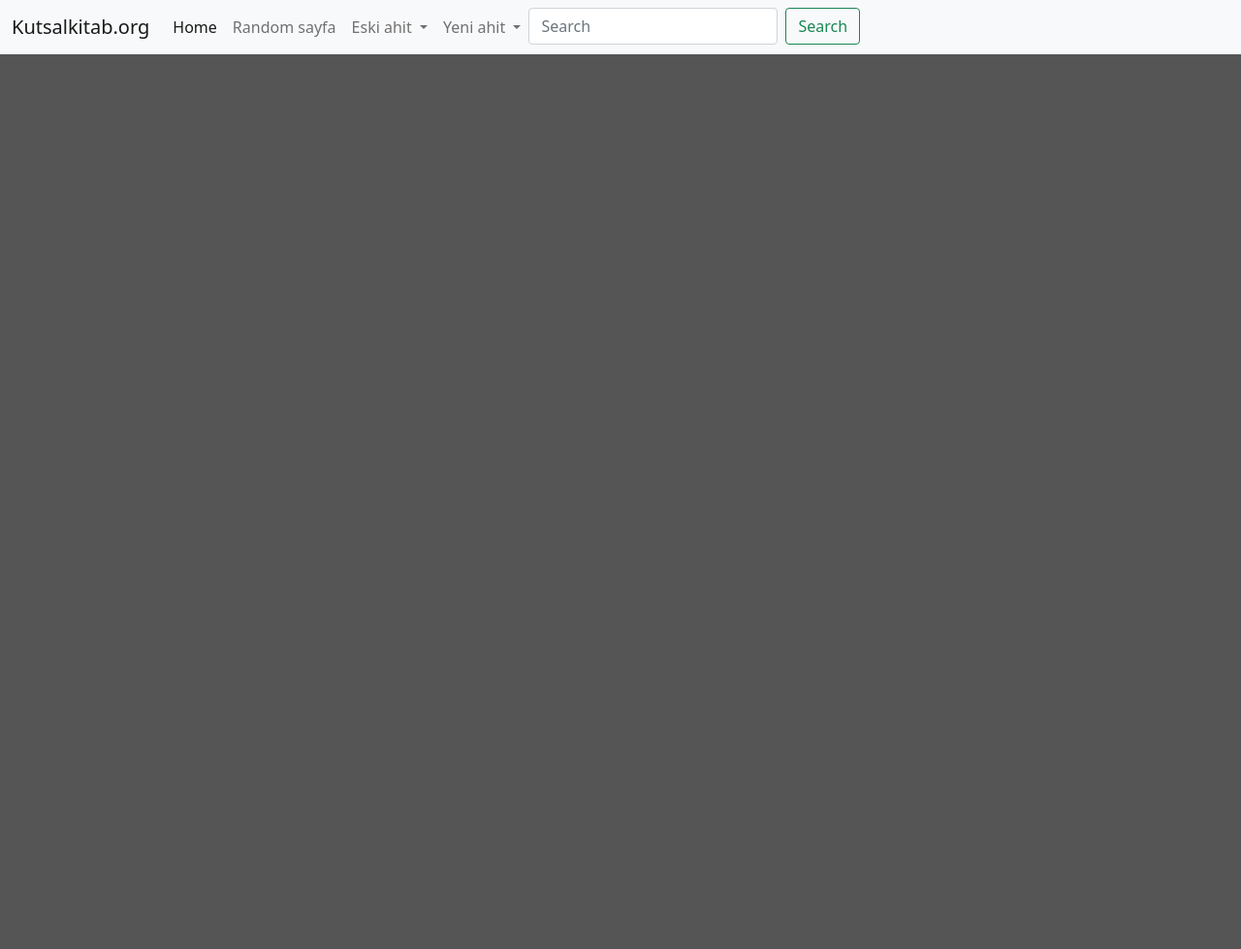
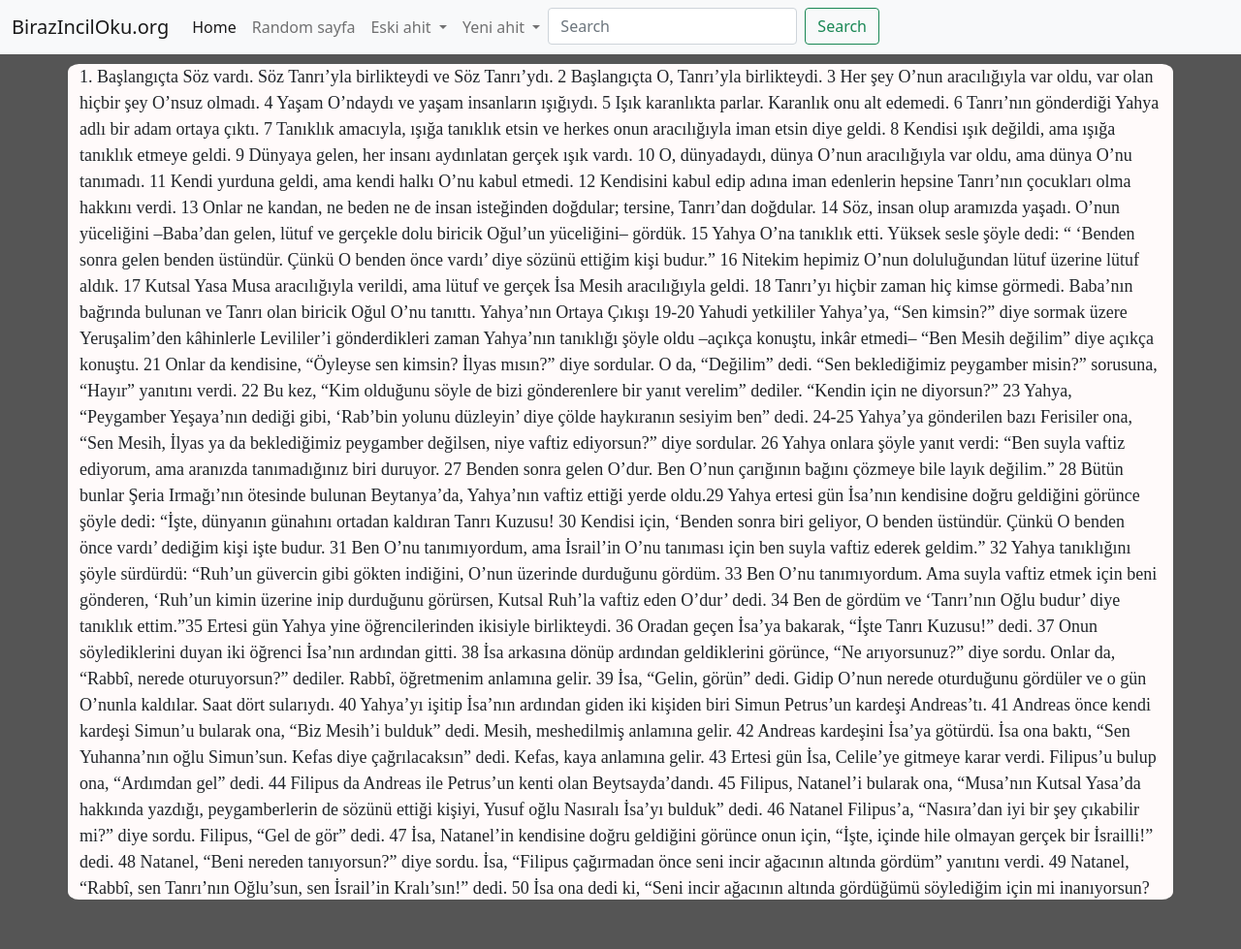
Before and after one commit to YasharHTML/biblesite, a Node server app: page / in a window 1280 px wide. Shown: the top 979 px of the page at 97% size. Run offline with Node 20, Linux system fonts and the light colour scheme; some web fonts are replaced.

Commit message:
textbox and sample verse

```diff
--- a/htmls/index.html
+++ b/htmls/index.html
@@ -15,7 +15,7 @@
     <nav class="navbar navbar-expand-lg navbar-light bg-light">
         <div class="container-fluid">
             <a class="navbar-brand" href="#">
-                Kutsalkitab.org
+                BirazIncilOku.org
             </a>
             <div class="collapse navbar-collapse" id="navbarSupportedContent">
                 <ul class="navbar-nav me-auto mb-2 mb-lg-0">
@@ -119,6 +119,29 @@
         </div>
         </div>
     </nav>
+    <div class="container biblebox">
+        1. Başlangıçta Söz vardı. Söz Tanrı’yla birlikteydi ve Söz Tanrı’ydı. 2 Başlangıçta O, Tanrı’yla birlikteydi. 3 Her şey O’nun aracılığıyla var oldu, var olan hiçbir şey O’nsuz olmadı. 4 Yaşam O’ndaydı ve yaşam insanların ışığıydı. 5 Işık karanlıkta parlar.
+        Karanlık onu alt edemedi. 6 Tanrı’nın gönderdiği Yahya adlı bir adam ortaya çıktı. 7 Tanıklık amacıyla, ışığa tanıklık etsin ve herkes onun aracılığıyla iman etsin diye geldi. 8 Kendisi ışık değildi, ama ışığa tanıklık etmeye geldi. 9 Dünyaya
+        gelen, her insanı aydınlatan gerçek ışık vardı. 10 O, dünyadaydı, dünya O’nun aracılığıyla var oldu, ama dünya O’nu tanımadı. 11 Kendi yurduna geldi, ama kendi halkı O’nu kabul etmedi. 12 Kendisini kabul edip adına iman edenlerin hepsine Tanrı’nın
+        çocukları olma hakkını verdi. 13 Onlar ne kandan, ne beden ne de insan isteğinden doğdular; tersine, Tanrı’dan doğdular. 14 Söz, insan olup aramızda yaşadı. O’nun yüceliğini –Baba’dan gelen, lütuf ve gerçekle dolu biricik Oğul’un yüceliğini– gördük.
+        15 Yahya O’na tanıklık etti. Yüksek sesle şöyle dedi: “ ‘Benden sonra gelen benden üstündür. Çünkü O benden önce vardı’ diye sözünü ettiğim kişi budur.” 16 Nitekim hepimiz O’nun doluluğundan lütuf üzerine lütuf aldık. 17 Kutsal Yasa Musa aracılığıyla
+        verildi, ama lütuf ve gerçek İsa Mesih aracılığıyla geldi. 18 Tanrı’yı hiçbir zaman hiç kimse görmedi. Baba’nın bağrında bulunan ve Tanrı olan biricik Oğul O’nu tanıttı. Yahya’nın Ortaya Çıkışı 19-20 Yahudi yetkililer Yahya’ya, “Sen kimsin?” diye
+        sormak üzere Yeruşalim’den kâhinlerle Levililer’i gönderdikleri zaman Yahya’nın tanıklığı şöyle oldu –açıkça konuştu, inkâr etmedi– “Ben Mesih değilim” diye açıkça konuştu. 21 Onlar da kendisine, “Öyleyse sen kimsin? İlyas mısın?” diye sordular.
+        O da, “Değilim” dedi. “Sen beklediğimiz peygamber misin?” sorusuna, “Hayır” yanıtını verdi. 22 Bu kez, “Kim olduğunu söyle de bizi gönderenlere bir yanıt verelim” dediler. “Kendin için ne diyorsun?” 23 Yahya, “Peygamber Yeşaya’nın dediği gibi,
+        ‘Rab’bin yolunu düzleyin’ diye çölde haykıranın sesiyim ben” dedi. 24-25 Yahya’ya gönderilen bazı Ferisiler ona, “Sen Mesih, İlyas ya da beklediğimiz peygamber değilsen, niye vaftiz ediyorsun?” diye sordular. 26 Yahya onlara şöyle yanıt verdi:
+        “Ben suyla vaftiz ediyorum, ama aranızda tanımadığınız biri duruyor. 27 Benden sonra gelen O’dur. Ben O’nun çarığının bağını çözmeye bile layık değilim.” 28 Bütün bunlar Şeria Irmağı’nın ötesinde bulunan Beytanya’da, Yahya’nın vaftiz ettiği yerde
+        oldu.29 Yahya ertesi gün İsa’nın kendisine doğru geldiğini görünce şöyle dedi: “İşte, dünyanın günahını ortadan kaldıran Tanrı Kuzusu! 30 Kendisi için, ‘Benden sonra biri geliyor, O benden üstündür. Çünkü O benden önce vardı’ dediğim kişi işte
+        budur. 31 Ben O’nu tanımıyordum, ama İsrail’in O’nu tanıması için ben suyla vaftiz ederek geldim.” 32 Yahya tanıklığını şöyle sürdürdü: “Ruh’un güvercin gibi gökten indiğini, O’nun üzerinde durduğunu gördüm. 33 Ben O’nu tanımıyordum. Ama suyla
+        vaftiz etmek için beni gönderen, ‘Ruh’un kimin üzerine inip durduğunu görürsen, Kutsal Ruh’la vaftiz eden O’dur’ dedi. 34 Ben de gördüm ve ‘Tanrı’nın Oğlu budur’ diye tanıklık ettim.”35 Ertesi gün Yahya yine öğrencilerinden ikisiyle birlikteydi.
+        36 Oradan geçen İsa’ya bakarak, “İşte Tanrı Kuzusu!” dedi. 37 Onun söylediklerini duyan iki öğrenci İsa’nın ardından gitti. 38 İsa arkasına dönüp ardından geldiklerini görünce, “Ne arıyorsunuz?” diye sordu. Onlar da, “Rabbî, nerede oturuyorsun?”
+        dediler. Rabbî, öğretmenim anlamına gelir. 39 İsa, “Gelin, görün” dedi. Gidip O’nun nerede oturduğunu gördüler ve o gün O’nunla kaldılar. Saat dört sularıydı. 40 Yahya’yı işitip İsa’nın ardından giden iki kişiden biri Simun Petrus’un kardeşi Andreas’tı.
+        41 Andreas önce kendi kardeşi Simun’u bularak ona, “Biz Mesih’i bulduk” dedi. Mesih, meshedilmiş anlamına gelir. 42 Andreas kardeşini İsa’ya götürdü. İsa ona baktı, “Sen Yuhanna’nın oğlu Simun’sun. Kefas diye çağrılacaksın” dedi. Kefas, kaya anlamına
+        gelir. 43 Ertesi gün İsa, Celile’ye gitmeye karar verdi. Filipus’u bulup ona, “Ardımdan gel” dedi. 44 Filipus da Andreas ile Petrus’un kenti olan Beytsayda’dandı. 45 Filipus, Natanel’i bularak ona, “Musa’nın Kutsal Yasa’da hakkında yazdığı, peygamberlerin
+        de sözünü ettiği kişiyi, Yusuf oğlu Nasıralı İsa’yı bulduk” dedi. 46 Natanel Filipus’a, “Nasıra’dan iyi bir şey çıkabilir mi?” diye sordu. Filipus, “Gel de gör” dedi. 47 İsa, Natanel’in kendisine doğru geldiğini görünce onun için, “İşte, içinde
+        hile olmayan gerçek bir İsrailli!” dedi. 48 Natanel, “Beni nereden tanıyorsun?” diye sordu. İsa, “Filipus çağırmadan önce seni incir ağacının altında gördüm” yanıtını verdi. 49 Natanel, “Rabbî, sen Tanrı’nın Oğlu’sun, sen İsrail’in Kralı’sın!”
+        dedi. 50 İsa ona dedi ki, “Seni incir ağacının altında gördüğümü söylediğim için mi inanıyorsun? Bunlardan daha büyük şeyler göreceksin.” 51 Sonra da, “Size doğrusunu söyleyeyim, göğün açıldığını, Tanrı meleklerinin İnsanoğlu üzerinde yükselip
+        indiklerini göreceksiniz” dedi.
+    </div>
 </body>
 
 </html>
--- a/public/style.css
+++ b/public/style.css
@@ -6,3 +6,19 @@ body {
     overflow-y: scroll;
     height: 400px;
 }
+
+@font-face {
+    font-family: DAYROM_;
+    src: url("DAYROM_.tff");
+}
+
+.biblebox {
+    margin-top: 10px;
+    background-color: #FFFAFA;
+    width: 100vw;
+    height: 80vh;
+    overflow-y: scroll;
+    border-radius: 1%;
+    font-family: DAYROM_;
+    font-size: 18px;
+}
```
Also changed, not shown: public/DAYROM__.ttf (added).
